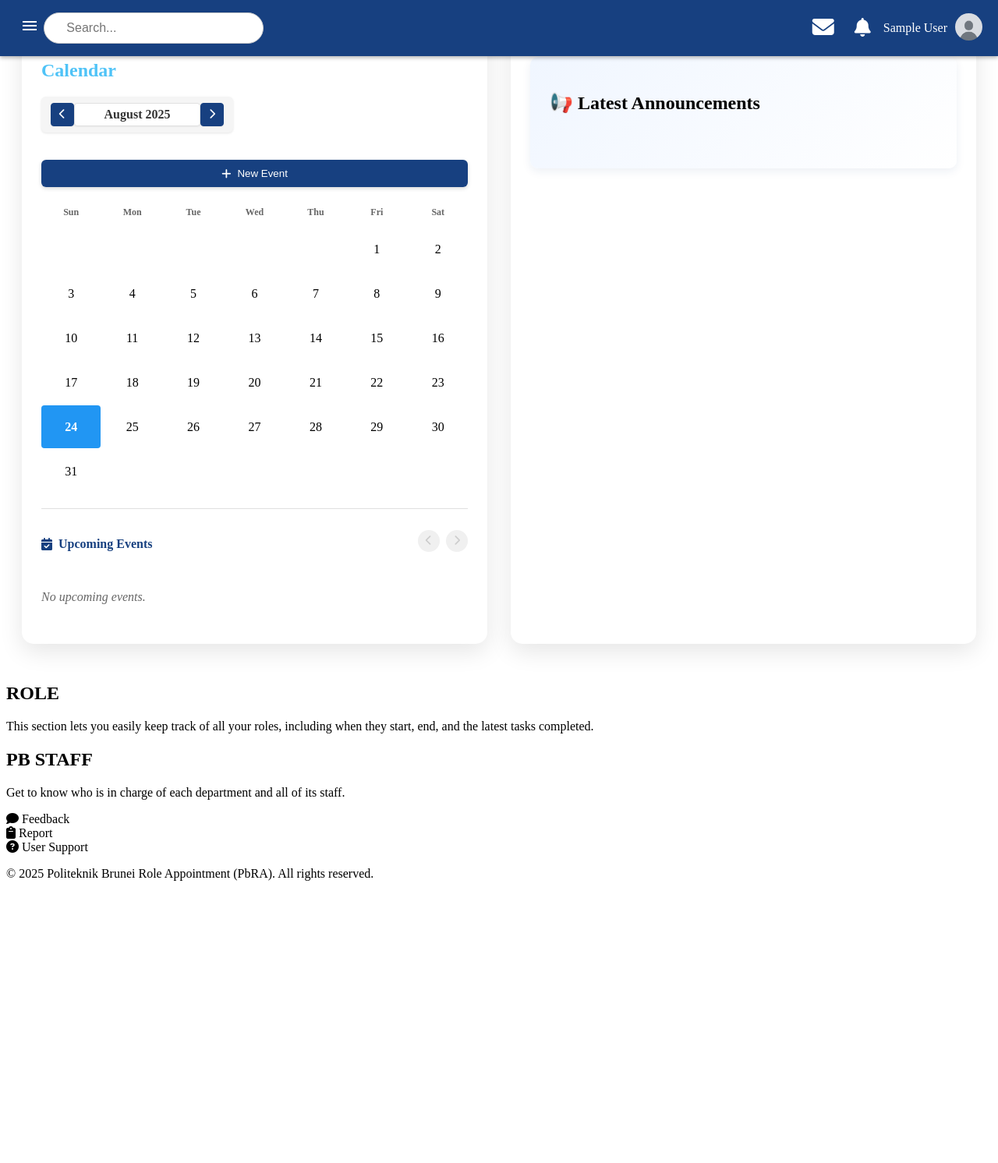
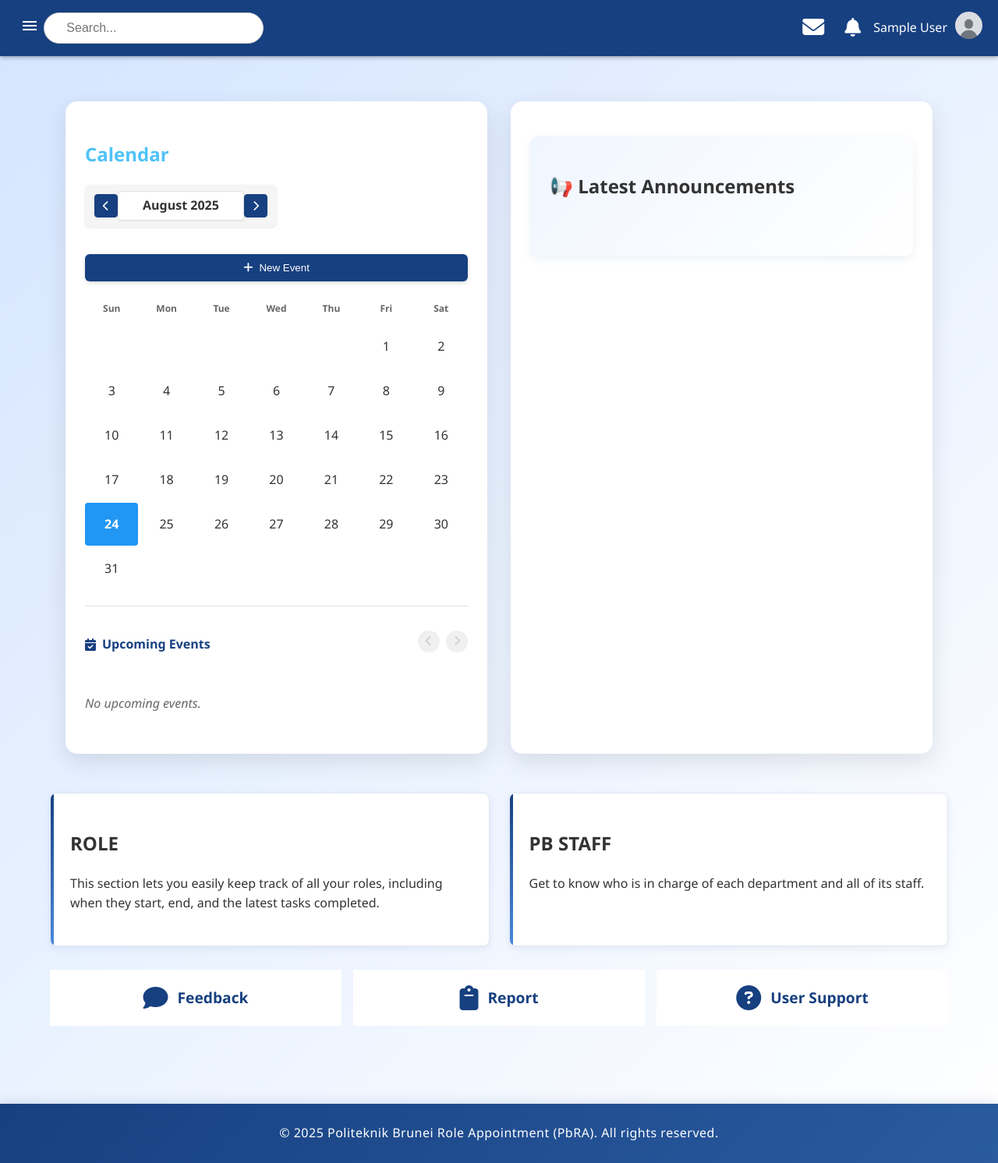
Before and after one commit to Norsyahmin/PBRA, a PHP site: page /homepage/homepage.php in a window 1280 px wide. Shown: the whole page at 78% size. Before the commit the page ends 1130 px from the top, so only its background shows below. Run offline with PHP 8.4, Linux system fonts and the light colour scheme; the visitor is signed in with stand-in values (Sample User, id 1); data that the repository does not hold is empty; a stand-in replaces the project's code that opens the database connection.

Commit message:
refactor: Update CSS styles for homepage and roles page for improved layout and responsiveness

```diff
--- a/homepage/homepage.css
+++ b/homepage/homepage.css
@@ -1,3 +1,282 @@
+/* Base Styles with Gradient */
+body {
+  font-family: 'Segoe UI', 'Helvetica Neue', Arial, sans-serif;
+  margin: 0;
+  padding: 0;
+  background: linear-gradient(135deg, #d4e5ff 0%, #ffffff 100%);
+  color: #333;
+  line-height: 1.6;
+  min-height: 100vh;
+}
+
+/* Content Body */
+.content-body {
+  margin-top: 80px;
+  padding: 30px 5%;
+  max-width: 1400px;
+  margin-left: auto;
+  margin-right: auto;
+}
+
+/* Favorites Section */
+.favorites-container {
+  background: linear-gradient(to right, #ffffff 0%, #f8faff 100%);
+  border: 1px solid #e1e6f0;
+  border-radius: 8px;
+  padding: 25px;
+  margin-bottom: 30px;
+  box-shadow: 0 4px 12px rgba(23, 64, 128, 0.08);
+  position: relative;
+}
+
+.favorites-container:before {
+  content: '';
+  position: absolute;
+  top: 0;
+  left: 0;
+  width: 4px;
+  height: 100%;
+  background: linear-gradient(to bottom, #174080, #4a89dc);
+}
+
+.favorite-tabs {
+  display: flex;
+  align-items: center;
+  flex-wrap: wrap;
+  gap: 15px;
+  margin-bottom: 20px;
+}
+
+.favorite-title {
+  font-weight: 600;
+  color: #174080;
+  font-size: 1.2rem;
+  position: relative;
+  padding-left: 15px;
+}
+
+.favorite-title:before {
+  content: '';
+  position: absolute;
+  left: 0;
+  top: 50%;
+  transform: translateY(-50%);
+  height: 70%;
+  width: 4px;
+  background: linear-gradient(to bottom, #174080, #4a89dc);
+  border-radius: 2px;
+}
+
+.favorite-tab {
+  background: linear-gradient(135deg, #174080 0%, #2a5ba0 100%);
+  color: white;
+  padding: 8px 18px;
+  border-radius: 20px;
+  text-decoration: none;
+  font-size: 0.95rem;
+  transition: all 0.3s ease;
+  border: 1px solid #174080;
+  box-shadow: 0 2px 5px rgba(23, 64, 128, 0.2);
+}
+
+.favorite-tab:hover {
+  background: linear-gradient(135deg, #ffffff 0%, #f5f9ff 100%);
+  color: #174080;
+  transform: translateY(-2px);
+  box-shadow: 0 4px 8px rgba(23, 64, 128, 0.3);
+}
+
+/* Feature Containers */
+.feature-container {
+  display: grid;
+  grid-template-columns: repeat(auto-fit, minmax(300px, 1fr));
+  gap: 25px;
+  margin-bottom: 30px;
+}
+
+.role-container,
+.events-container,
+.pbstaff-container {
+  background-color: white;
+  border: 1px solid #e1e6f0;
+  border-radius: 8px;
+  padding: 25px;
+  transition: all 0.3s cubic-bezier(0.25, 0.8, 0.25, 1);
+  box-shadow: 0 3px 10px rgba(23, 64, 128, 0.08);
+  position: relative;
+  overflow: hidden;
+}
+
+.role-container:before,
+.events-container:before,
+.pbstaff-container:before {
+  content: '';
+  position: absolute;
+  top: 0;
+  left: 0;
+  width: 4px;
+  height: 100%;
+  background: linear-gradient(to bottom, #174080, #4a89dc);
+}
+
+.role-container:hover,
+.events-container:hover,
+.pbstaff-container:hover {
+  transform: translateY(-5px);
+  box-shadow: 0 8px 20px rgba(23, 64, 128, 0.15);
+  border-color: #a8c6f5;
+}
+
+/* Setting Section - Compact Style */
+.setting-section {
+  display: grid;
+  grid-template-columns: repeat(3, 1fr);
+  gap: 15px;
+  margin-bottom: 20px;
+}
+
+.setting-section span {
+  display: block;
+  margin-top: 10px;
+  font-size: 1rem;
+  color: #174080;
+  font-weight: 600;
+}
+
+.setting-section .feedback,
+.setting-section .report,
+.setting-section .user-support {
+  display: flex;
+  align-items: center;
+  justify-content: center;
+  font-weight: bold;
+  font-size: 1.2rem;
+  color: #174080;
+  gap: 12px;
+  background-color: white;
+  padding: 20px;
+}
+
+.setting-section .feedback:hover,
+.setting-section .report:hover,
+.setting-section .user-support:hover {
+  background-color: #9bb6de;
+  transform: translateY(-2px);
+}
+
+.setting-section .feedback i,
+.setting-section .report i,
+.setting-section .user-support i {
+  font-size: 2rem;
+  color: #174080;
+  background: none;
+  -webkit-text-fill-color: initial;
+  background-clip: initial;
+}
+
+.feedback h,
+.report h,
+.user-support h {
+  color: #174080;
+  margin: 0;
+  font-size: 0.9rem;
+  font-weight: 600;
+  font-family: Arial, Helvetica, sans-serif;
+}
+
+/* Responsive adjustments for modal */
+@media (max-width: 768px) {
+  .modal-content {
+    width: 90%;
+    padding: 20px;
+    margin: 15% auto;
+  }
+}
+
+@media (max-width: 480px) {
+  .modal-content {
+    width: 95%;
+    padding: 15px;
+  }
+
+  .toolbar {
+    gap: 5px;
+  }
+
+  .toolbar button {
+    padding: 5px 8px;
+    font-size: 0.8rem;
+  }
+
+  .rich-text-box {
+    height: 150px;
+  }
+}
+
+/* Footer */
+footer {
+  background: linear-gradient(135deg, #174080 0%, #2a5ba0 100%);
+  color: white;
+  text-align: center;
+  padding: 25px;
+  margin-top: 50px;
+  box-shadow: 0 -4px 12px rgba(23, 64, 128, 0.1);
+}
+
+footer p {
+  margin: 0;
+  letter-spacing: 0.5px;
+}
+
+/* Responsive Design */
+@media (max-width: 1024px) {
+  .modal-content {
+    width: 70%;
+  }
+}
+
+@media (max-width: 768px) {
+  .content-body {
+    padding: 20px;
+    margin-top: 70px;
+  }
+
+  .favorites-container,
+  .announcements {
+    padding: 20px;
+  }
+
+  .feature-container {
+    grid-template-columns: 1fr;
+  }
+
+  .modal-content {
+    width: 80%;
+    margin: 10% auto;
+  }
+}
+
+@media (max-width: 480px) {
+  .content-body {
+    padding: 15px;
+  }
+
+  .favorites-container,
+  .announcements {
+    padding: 15px;
+  }
+
+  .modal-content {
+    width: 95%;
+    padding: 20px;
+  }
+
+  .favorite-tabs {
+    flex-direction: column;
+    align-items: flex-start;
+  }
+}
+
 /* === NAVBAR === */
 .navbar {
   display: flex;
@@ -108,23 +387,30 @@
 
 /* === NOTIFICATIONS === */
 .notification-container {
-    position: fixed; /* ← fixed instead of absolute */
-    top: 72px; /* right under navbar */
-    right: 0; /* stick to the right edge */
-    width: 500px; /* adjust width as you like */
-    height: calc(100% - 60px); /* full height minus navbar height */
+  position: fixed;
+  /* ← fixed instead of absolute */
+  top: 72px;
+  /* right under navbar */
+  right: 0;
+  /* stick to the right edge */
+  width: 500px;
+  /* adjust width as you like */
+  height: calc(100% - 60px);
+  /* full height minus navbar height */
   background: white;
-    border-left: 1px solid #ddd; /* only left border like sidebar */
+  border-left: 1px solid #ddd;
+  /* only left border like sidebar */
   border-top: none;
   border-bottom: none;
   border-right: none;
-    box-shadow: -2px 0 10px rgba(0,0,0,0.2); /* shadow from left */
+  box-shadow: -2px 0 10px rgba(0, 0, 0, 0.2);
+  /* shadow from left */
   z-index: 9999;
   display: none;
   overflow-y: auto;
-    border-radius: 0; /* make it square like sidebar */
+  border-radius: 0;
+  /* make it square like sidebar */
 }
-
 
 .notification-btn {
   position: relative;
@@ -257,6 +543,7 @@
   background-color: rgba(255, 255, 255, 0.1);
   border-radius: 4px;
 }
+
 /* === RESPONSIVENESS UPDATE === */
 /* === RESPONSIVENESS UPDATE === */
 
@@ -264,10 +551,12 @@
 /* Fix Navbar for small screens */
 @media (max-width: 767px) {
   .navbar {
-    flex-direction: row; /* stay in a single line */
+    flex-direction: row;
+    /* stay in a single line */
     align-items: center;
     padding: 10px;
-    flex-wrap: wrap; /* allow wrapping if very small */
+    flex-wrap: wrap;
+    /* allow wrapping if very small */
   }
 
   .nav-left,
@@ -291,7 +580,8 @@
   }
 
   .user-info span {
-    display: none; /* hide name, keep profile picture */
+    display: none;
+    /* hide name, keep profile picture */
   }
 
   .user-info img {
@@ -309,7 +599,6 @@
     top: 65px;
   }
 }
-
 
 /* Tablets (768px - 1023px) */
 @media (min-width: 768px) and (max-width: 1023px) {
--- a/homepage/homepage.php
+++ b/homepage/homepage.php
@@ -933,7 +933,7 @@ if (!$result) {
             <div class="modal-content">
                 <div class="modal-header">
                     <h3>Add New Event</h3>
-                    <span class="close-modal">&times;</span>
+                    <span class="close-modal" onclick="document.getElementById('eventFormModal').style.display='none'">&times;</span>
                 </div>
                 <div class="modal-body">
                     <form id="eventForm">
--- a/roles/roles.php
+++ b/roles/roles.php
@@ -30,7 +30,7 @@ $stmt->close();
 <head>
   <meta charset="UTF-8">
   <meta name="viewport" content="width=device-width, initial-scale=1.0">
-  <link rel="stylesheet" href="roles.css">
+  <link rel="stylesheet" href="../roles/roles.css">
   <link rel="stylesheet" href="https://cdnjs.cloudflare.com/ajax/libs/font-awesome/6.5.0/css/all.min.css">
   <link href="https://fonts.googleapis.com/icon?family=Material+Icons" rel="stylesheet">
   <title>Roles</title>
```
Lines whose indentation alone changed are shown as unchanged.
